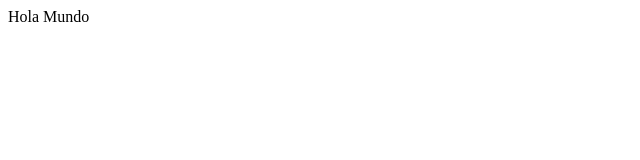
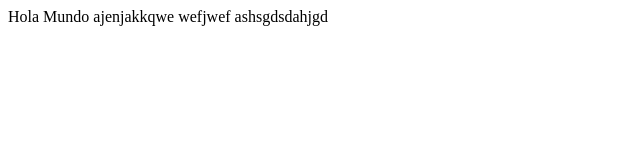
Before and after one commit to ProyectoInicial/githubClient, a plain HTML site: page index.html in a window 1280 px wide. Shown: the whole page, without its empty margins (0-640 px from the left). Drawn offline with Linux system fonts and the light colour scheme.

Commit message:
desarrolador 1
desarrollador1

```diff
--- a/index.html
+++ b/index.html
@@ -3,6 +3,7 @@
 <TITLE>ejemplo hola mundo</TITLE>
 </HEAD>
 <BODY>
-<P>Hola Mundo</P>
+<P>Hola Mundo ajenjakkqwe
+wefjwef ashsgdsdahjgd</P>
 </BODY>
 </HTML>
```
